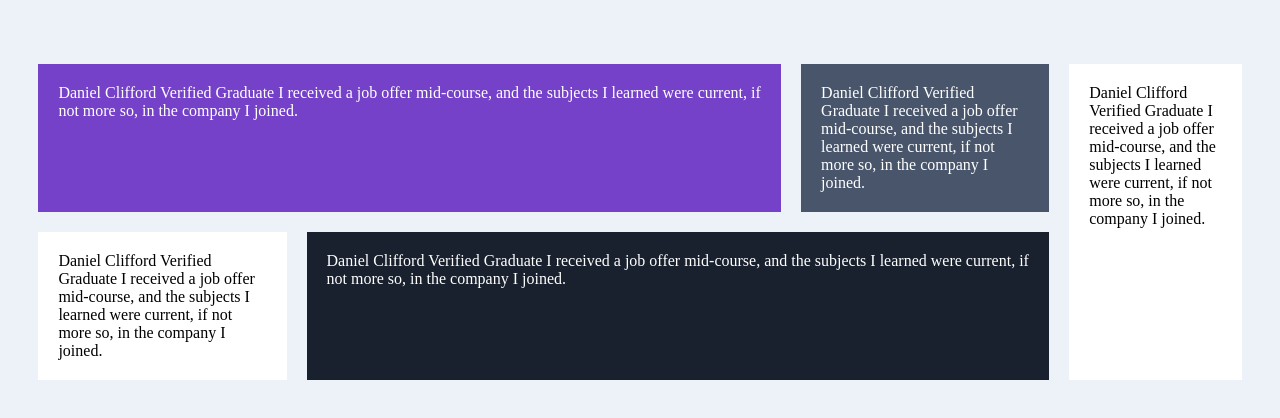
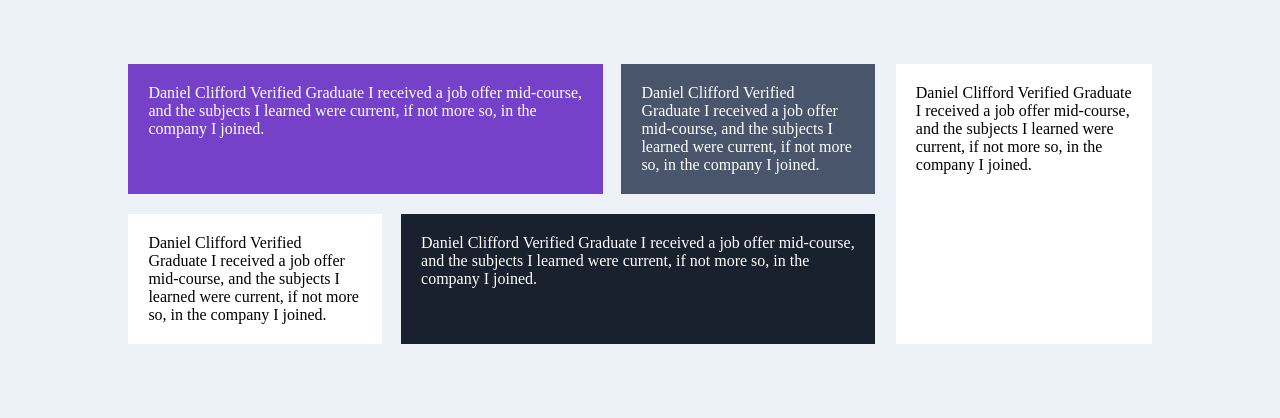
Before and after one commit to beelzekamibub/frontend-mentor-testimonial-grid, a plain HTML site: page index.html in a window 1280 px wide. Drawn offline with Linux system fonts and the light colour scheme.

Commit message:
flex setup

```diff
--- a/style.css
+++ b/style.css
@@ -42,41 +42,46 @@ body {
 
 @media (min-width: 576px) {
   #container {
+    max-width: 1100px;
     display: flex;
+    margin: auto auto;
+    justify-content: space-between;
+  }
+  #testimonial-5 {
+    /* margin-left: 20px; */
+    flex-basis: 25%;
   }
   #container-left {
     display: flex;
     flex-direction: column;
+    flex-basis: 73%;
   }
   #first-row {
     display: flex;
     flex-basis: 50%;
+    justify-content: space-between;
   }
   #second-row {
     display: flex;
     flex-basis: 50%;
+    justify-content: space-between;
   }
 
   #testimonial-1 {
-    flex-basis: 75%;
+    flex-basis: 63.5%;
   }
 
   #testimonial-2 {
-    margin-left: 20px;
-    flex-basis: 25%;
+    /* margin-left: 20px; */
+    flex-basis: 34%;
   }
 
   #testimonial-3 {
-    flex-basis: 25%;
+    flex-basis: 34%;
   }
 
   #testimonial-4 {
-    margin-left: 20px;
-    flex-basis: 75%;
-  }
-
-  #testimonial-5 {
-    margin-left: 20px;
-    flex-basis: 25%;
+    /* margin-left: 20px; */
+    flex-basis: 63.5%;
   }
 }
```
